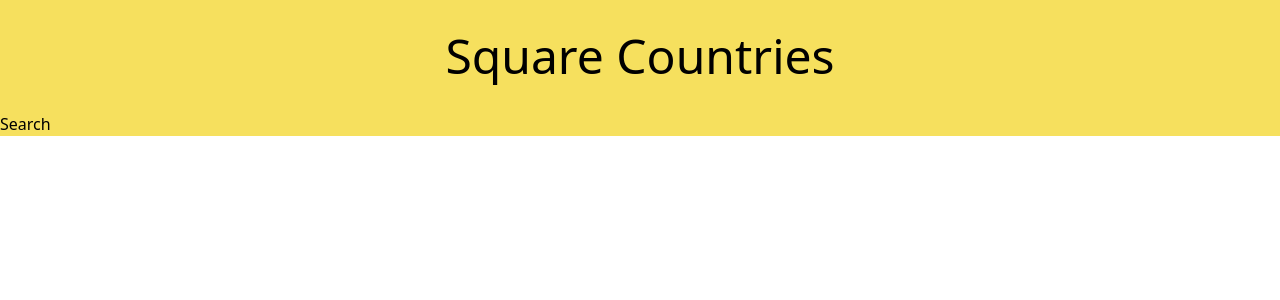
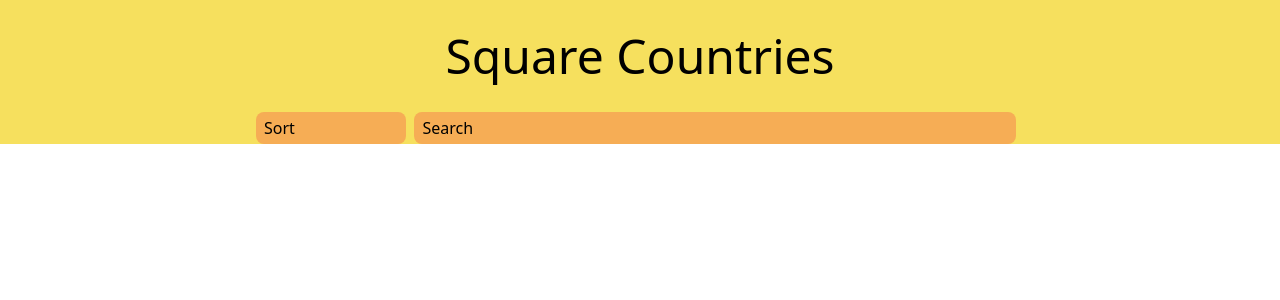
Before and after one commit to waimin314/square-countries, a React (Create React App) app: page / in a window 1280 px wide. Shown: the top 300 px of the page. Built offline with nearby package versions, Linux system fonts and the light colour scheme.

Commit message:
Add Sort and Search

```diff
--- a/src/App.tsx
+++ b/src/App.tsx
@@ -1,5 +1,6 @@
 import React from 'react';
 import Search from './components/Search';
+import Sort from './components/Sort';
 
 function App() {
   return (
@@ -7,7 +8,14 @@ function App() {
       <h1 className='m-5 w-full text-center text-bold text-5xl'>
         Square Countries
       </h1>
-      <Search />
+      <div className='flex flex-row w-full mx-64'>
+        <div className='w-1/5 mr-2'>
+          <Sort />
+        </div>
+        <div className='w-4/5 mr-2'>
+          <Search />
+        </div>
+      </div>
     </div>
   );
 }
--- a/src/components/Search.tsx
+++ b/src/components/Search.tsx
@@ -1,5 +1,5 @@
 import React from 'react';
 
 export default function Search() {
-  return <div>Search</div>;
+  return <div className='bg-orange-400 rounded-lg px-2 py-1'>Search</div>;
 }
--- /dev/null
+++ b/src/components/Sort.tsx
@@ -0,0 +1,5 @@
+import React from 'react';
+
+export default function Sort() {
+  return <div className='bg-orange-400  rounded-lg px-2 py-1'>Sort</div>;
+}
```
